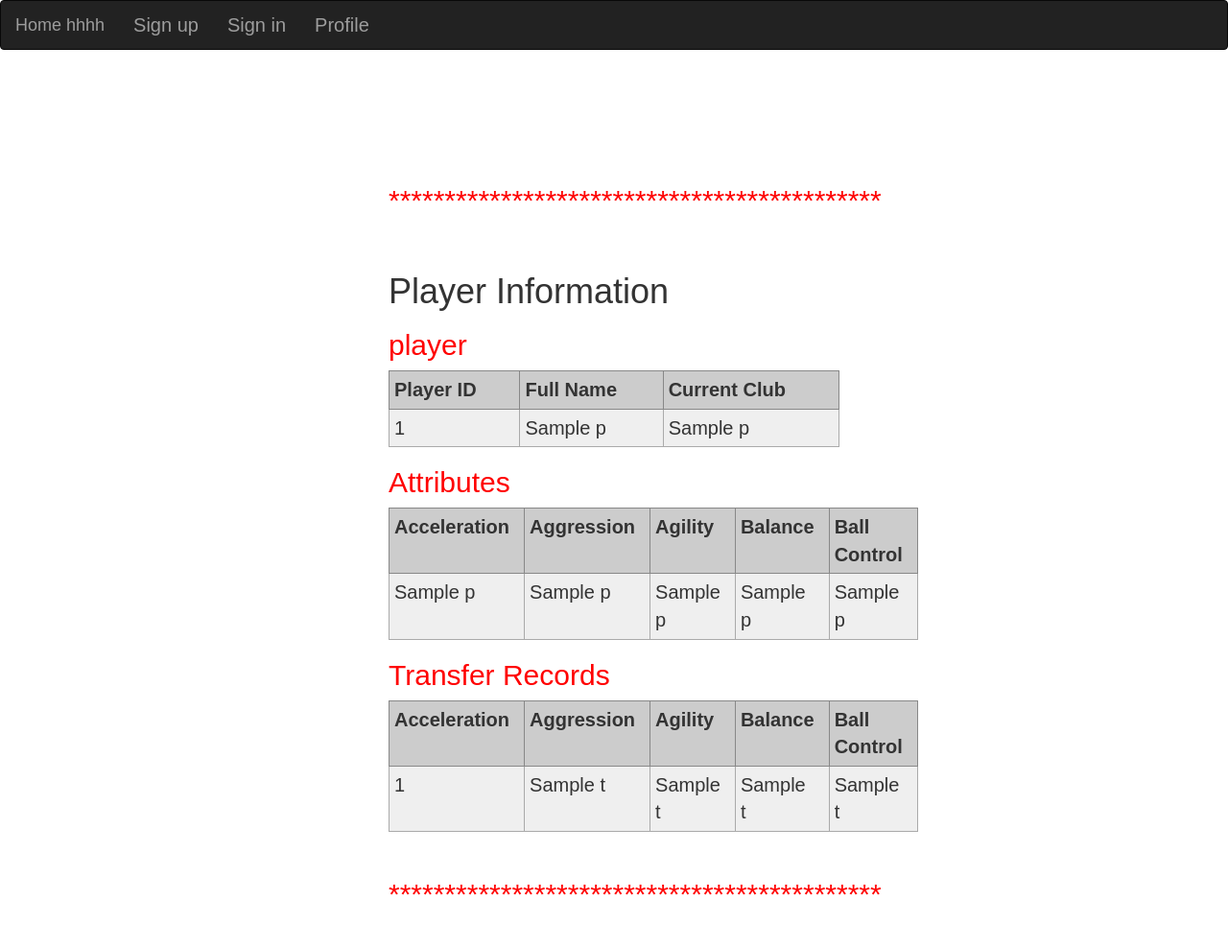
After one commit to Zhoutyler/Football-Database, a Flask app: template webserver/templates/playerInfo.html in a window 1280 px wide. The commit adds this page. Shown: the whole page at 96% size. Run offline with Flask 2, Linux system fonts and the light colour scheme; the template is opened without the code that fills it: most values are stand-ins (such as "Sample title", 1, 10 or a date in 2020); parts of the project's set-up code (start-up, migrations or seed data) failed here and were passed over; some libraries are stand-ins or nearby versions.

Commit message:
fix bugs

```diff
--- a/webserver/server.py
+++ b/webserver/server.py
@@ -1,210 +1,183 @@
 #!/usr/bin/env python2.7
 
-"""
-Columbia's COMS W4111.001 Introduction to Databases
-Example Webserver
-
-To run locally:
-
-    python server.py
-
-Go to http://localhost:8111 in your browser.
-
-A debugger such as "pdb" may be helpful for debugging.
-Read about it online.
-"""
-
+import re
+import datetime
 import os
 from sqlalchemy import *
 from sqlalchemy.pool import NullPool
-from flask import Flask, request, render_template, g, redirect, Response
+from flask import Flask, request, abort, url_for, render_template, g, redirect, Response, session
+import json
+import datetime
 
 tmpl_dir = os.path.join(os.path.dirname(os.path.abspath(__file__)), 'templates')
 app = Flask(__name__, template_folder=tmpl_dir)
+DATABASEURI = "postgresql://nc2734:4291@35.196.158.126/proj1part2"
+engine = create_engine(DATABASEURI)
+app.secret_key = 'w4111proj1'
 
 
-#
-# The following is a dummy URI that does not connect to a valid database. You will need to modify it to connect to your Part 2 database in order to use the data.
-#
-# XXX: The URI should be in the format of:
-#
-#     postgresql://USER:PASSWORD@104.196.18.7/w4111
-#
-# For example, if you had username biliris and password foobar, then the following line would be:
-#
-#     DATABASEURI = "postgresql://biliris:foobar@104.196.18.7/w4111"
-#
-DATABASEURI = "postgresql://user:password@104.196.18.7/w4111"
 
 
-#
-# This line creates a database engine that knows how to connect to the URI above.
-#
-engine = create_engine(DATABASEURI)
+def getPlayerName(playerIDs):
+    ans = []
+    for playerid in playerIDs:
+        try:
+            pname = g.conn.execute('SELECT full_name FROM Player WHERE playerID=%s', playerid)
+            ans.append(pname.fetchall()[0][0])
+        except Exception as e:
+            print e
+    return ans
 
-#
-# Example of running queries in your database
-# Note that this will probably not work if you already have a table named 'test' in your database, containing meaningful data. This is only an example showing you how to run queries in your database using SQLAlchemy.
-#
-engine.execute("""CREATE TABLE IF NOT EXISTS test (
-  id serial,
-  name text
-);""")
-engine.execute("""INSERT INTO test(name) VALUES ('grace hopper'), ('alan turing'), ('ada lovelace');""")
+def getPlayerInfo(playerName):
+    try:
+        pinfo = g.conn.execute('SELECT * FROM Player WHERE full_name=%s', playerName)
+        return pinfo.fetchall()
+    except Exception as e:
+        print e
+        return []
 
 
 @app.before_request
 def before_request():
-  """
-  This function is run at the beginning of every web request
-  (every time you enter an address in the web browser).
-  We use it to setup a database connection that can be used throughout the request.
+    try:
+        g.conn = engine.connect()
+    except:
+        print("uh oh, problem connecting to database")
+        import traceback;
+        traceback.print_exc()
+        g.conn = None
 
-  The variable g is globally accessible.
-  """
-  try:
-    g.conn = engine.connect()
-  except:
-    print "uh oh, problem connecting to database"
-    import traceback; traceback.print_exc()
-    g.conn = None
 
 @app.teardown_request
 def teardown_request(exception):
-  """
-  At the end of the web request, this makes sure to close the database connection.
-  If you don't, the database could run out of memory!
-  """
-  try:
-    g.conn.close()
-  except Exception as e:
-    pass
+    try:
+        if session:
+          session.clear()
+        g.conn.close()
+    except Exception as e:
+        print "Exception when tear down:", e
+        pass
 
 
-#
-# @app.route is a decorator around index() that means:
-#   run index() whenever the user tries to access the "/" path using a GET request
-#
-# If you wanted the user to go to, for example, localhost:8111/foobar/ with POST or GET then you could use:
-#
-#       @app.route("/foobar/", methods=["POST", "GET"])
-#
-# PROTIP: (the trailing / in the path is important)
-#
-# see for routing: http://flask.pocoo.org/docs/0.10/quickstart/#routing
-# see for decorators: http://simeonfranklin.com/blog/2012/jul/1/python-decorators-in-12-steps/
-#
 @app.route('/')
 def index():
-  """
-  request is a special object that Flask provides to access web request information:
-
-  request.method:   "GET" or "POST"
-  request.form:     if the browser submitted a form, this contains the data in the form
-  request.args:     dictionary of URL arguments, e.g., {a:1, b:2} for http://localhost?a=1&b=2
-
-  See its API: http://flask.pocoo.org/docs/0.10/api/#incoming-request-data
-  """
-
-  # DEBUG: this is debugging code to see what request looks like
-  print request.args
+    return render_template("index.html")
 
 
-  #
-  # example of a database query
-  #
-  cursor = g.conn.execute("SELECT name FROM test")
-  names = []
-  for result in cursor:
-    names.append(result['name'])  # can also be accessed using result[0]
-  cursor.close()
-
-  #
-  # Flask uses Jinja templates, which is an extension to HTML where you can
-  # pass data to a template and dynamically generate HTML based on the data
-  # (you can think of it as simple PHP)
-  # documentation: https://realpython.com/blog/python/primer-on-jinja-templating/
-  #
-  # You can see an example template in templates/index.html
-  #
-  # context are the variables that are passed to the template.
-  # for example, "data" key in the context variable defined below will be
-  # accessible as a variable in index.html:
-  #
-  #     # will print: [u'grace hopper', u'alan turing', u'ada lovelace']
-  #     <div>{{data}}</div>
-  #
-  #     # creates a <div> tag for each element in data
-  #     # will print:
-  #     #
-  #     #   <div>grace hopper</div>
-  #     #   <div>alan turing</div>
-  #     #   <div>ada lovelace</div>
-  #     #
-  #     {% for n in data %}
-  #     <div>{{n}}</div>
-  #     {% endfor %}
-  #
-  context = dict(data = names)
-
-
-  #
-  # render_template looks in the templates/ folder for files.
-  # for example, the below file reads template/index.html
-  #
-  return render_template("index.html", **context)
-
-#
-# This is an example of a different path.  You can see it at:
-#
-#     localhost:8111/another
-#
-# Notice that the function name is another() rather than index()
-# The functions for each app.route need to have different names
-#
-@app.route('/another')
-def another():
-  return render_template("another.html")
-
-
-# Example of adding new data to the database
-@app.route('/add', methods=['POST'])
-def add():
-  name = request.form['name']
-  g.conn.execute('INSERT INTO test VALUES (NULL, ?)', name)
-  return redirect('/')
+@app.route('/register')
+def getRegis():
+    return render_template("register.html")
 
 
 @app.route('/login')
+def getLogin():
+    return render_template("login.html")
+
+@app.route('/register', methods=['POST'])
+def register():
+    thisname = request.form['usrname']
+    password = request.form['password']
+    try:
+        usernames = g.conn.execute('''SELECT A.username FROM Account A ''')
+        for unm in usernames:
+            if unm == thisname:
+                usernames.close()
+                return render_template('register.html', msg='Username exists!')
+        g.conn.execute('''INSERT INTO  Account (username, pswd) VALUES (%s, %s)''', (thisname, password))
+        usernames.close()
+        return render_template('register.html', msg='User:%s registered!'%usernames)
+    except Exception as e:
+        error = str(e)
+        print(error)
+    return render_template('register.html')
+
+@app.route('/login', methods=['POST'])
 def login():
-    abort(401)
-    this_is_never_executed()
+    try:
+        username = request.form['username']
+        session['username'] = username
+        password = request.form['password']
+        session['password'] = password
+        uids = g.conn.execute('''SELECT userID FROM Account WHERE username = %s AND pswd = %s''', (username, password))
+        uid = uids.fetchone()
+        if uid:
+            session['uid'] = uid[0]
+            s = g.conn.execute('SELECT * FROM Favorites WHERE userID=%s', uid[0])
+            uids.close()
+            playerIDs = [p[0] for p in s.fetchall()]
+            return render_template("profile.html", u=[(uid[0], username)], f=getPlayerName(playerIDs))
+    except Exception as e:
+        error = str(e)
+        print(error)
+    return render_template('login.html')
+
+@app.route('/profile')
+def profile():
+    if 'uid' not in session:
+        return render_template('login.html')
+    try:
+        s = g.conn.execute('SELECT * FROM Favorites WHERE userID=%s', session['uid'])
+        playerIDs = [p[0] for p in s.fetchall()]
+        return render_template("profile.html", u=[(session['uid'], session['username'])], f=getPlayerName(playerIDs))
+    except Exception as e:
+        error = str(e)
+        print(error)
+    return render_template('login.html')
 
 
-if __name__ == "__main__":
-  import click
-
-  @click.command()
-  @click.option('--debug', is_flag=True)
-  @click.option('--threaded', is_flag=True)
-  @click.argument('HOST', default='0.0.0.0')
-  @click.argument('PORT', default=8111, type=int)
-  def run(debug, threaded, host, port):
-    """
-    This function handles command line parameters.
-    Run the server using:
-
-        python server.py
-
-    Show the help text using:
-
-        python server.py --help
-
-    """
-
-    HOST, PORT = host, port
-    print "running on %s:%d" % (HOST, PORT)
-    app.run(host=HOST, port=PORT, debug=debug, threaded=threaded)
 
 
-  run()
+@app.route('/playerName', methods=['POST'])
+def showPlayer():
+    playerName = request.form['player']
+    pinfo = getPlayerInfo(playerName)
+    if pinfo:
+        return render_template("playerInfo.html", p=pinfo)
+    return render_template("index.html")
+
+@app.route('/leagueMatch', methods=['POST'])
+def showMatch():
+    leagueName = request.form['leagueName']
+    try:
+        matchInfo = g.conn.execute('SELECT * FROM Match WHERE compName=%s', leagueName)
+        return render_template("leagueMatch.html", m=matchInfo)
+    except Exception as e:
+        error = str(e)
+        print(error)
+    return render_template("index.html")
+
+@app.route('/favourites')
+def addFav():
+    if "uid" not in session:
+        return render_template('login.html')
+    try:
+        players = g.conn.execute('SELECT * FROM Player')
+        s = g.conn.execute('SELECT playerID FROM Favorites WHERE userID=%s', session['uid'])
+        favoured = set([i[0] for i in s])
+        cands = []
+        for player in players:
+            if player[0] not in favoured:
+                cands.append(player)
+        return render_template('favourites.html', cands)
+
+    except Exception as e:
+        error = str(e)
+        print(error)
+        return render_template('index.html')
+
+if __name__ == "__main__":
+    import click
+
+
+    @click.command()
+    @click.option('--debug', is_flag=True)
+    @click.option('--threaded', is_flag=True)
+    @click.argument('HOST', default='0.0.0.0')
+    @click.argument('PORT', default=8111, type=int)
+    def run(debug, threaded, host, port):
+        HOST, PORT = host, port
+        print("running on %s:%d" % (HOST, PORT))
+        app.run(host=HOST, port=PORT, debug=debug, threaded=threaded)
+
+
+    run()
--- a/webserver/templates/index.html
+++ b/webserver/templates/index.html
@@ -12,9 +12,9 @@
 <body>
   <h1>Football Database</h1>
 
-<form method="POST" action="/playerName">
+<form method="POST" action="/playerInfo">
 <p>
-  <input type="text" name="player" style="width: 100px">
+  <input type="text" name=""player style="width: 100px">
   <input type="submit" value="Search Player By Name">
 </p>
 </form>
--- a/webserver/templates/layout.html
+++ b/webserver/templates/layout.html
@@ -28,7 +28,7 @@
         <span class="icon-bar"></span>
         <span class="icon-bar"></span>
       </button>
-      <a class="navbar-brand" href="/index">Home</a>
+      <a class="navbar-brand" href="/">Home hhhh</a>
     </div>
 
     <div class="collapse navbar-collapse" id="bs-example-navbar-collapse-1">
--- /dev/null
+++ b/webserver/templates/playerInfo.html
@@ -0,0 +1,104 @@
+{% extends "layout.html" %}
+{% block content %}
+
+<html>
+    <style>
+    table.dataintable {
+    border: 1px solid #888888;
+    border-collapse: collapse;
+    font-family: Arial,Helvetica,sans-serif;
+    margin-top: 10px;
+    width: 100%;
+    }
+    table.dataintable th {
+    background-color: #CCCCCC;
+    border: 1px solid #888888;
+    padding: 5px 15px 5px 5px;
+    text-align: left;
+    vertical-align: baseline;
+    }
+    table.dataintable td {
+    background-color: #EFEFEF;
+    border: 1px solid #AAAAAA;
+    padding: 5px 15px 5px 5px;
+    vertical-align: text-top;
+    }
+    </style>
+  <style>
+    body{
+      font-size: 15pt;
+      font-family: arial;
+    }
+  </style>
+
+
+<body>
+  <h1>Player Information</h1>
+
+  <h2>player</h2>
+  <div>
+    {% for n in p %}
+    <table class="dataintable">
+      <tr>
+        <th>Player ID</th>
+        <th>Full Name</th>
+        <th>Current Club</th>
+      </tr>
+      <tr>
+        <td>{{n[0]}}</td>
+        <td>{{n[1]}}</td>
+        <td>{{n[2]}}</td>
+      </tr>
+    </table>
+
+  </div>
+
+  <h2>Attributes</h2>
+  <div>
+
+        <table class="dataintable">
+      <tr>
+        <th>Acceleration</th>
+        <th>Aggression</th>
+        <th>Agility</th>
+        <th>Balance</th>
+	      <th>Ball Control</th>
+      </tr>
+      <tr>
+        <td>{{n[3]}}</td>
+        <td>{{n[4]}}</td>
+        <td>{{n[5]}}</td>
+        <td>{{n[6]}}</td>
+	      <td>{{n[7]}}</td>
+      </tr>
+    </table>
+    {% endfor %}
+  </div>
+
+  <h2>Transfer Records</h2>
+  <div>
+    {% for n in t %}
+        <table class="dataintable">
+      <tr>
+        <th>Acceleration</th>
+        <th>Aggression</th>
+        <th>Agility</th>
+        <th>Balance</th>
+	<th>Ball Control</th>
+      </tr>
+      <tr>
+        <td>{{n[0]}}</td>
+        <td>{{n[1]}}</td>
+        <td>{{n[2]}}</td>
+        <td>{{n[3]}}</td>
+	<td>{{n[4]}}</td>
+      </tr>
+    </table>
+    {% endfor %}
+  </div>
+
+</body>
+
+
+</html>
+{% endblock %}
```
